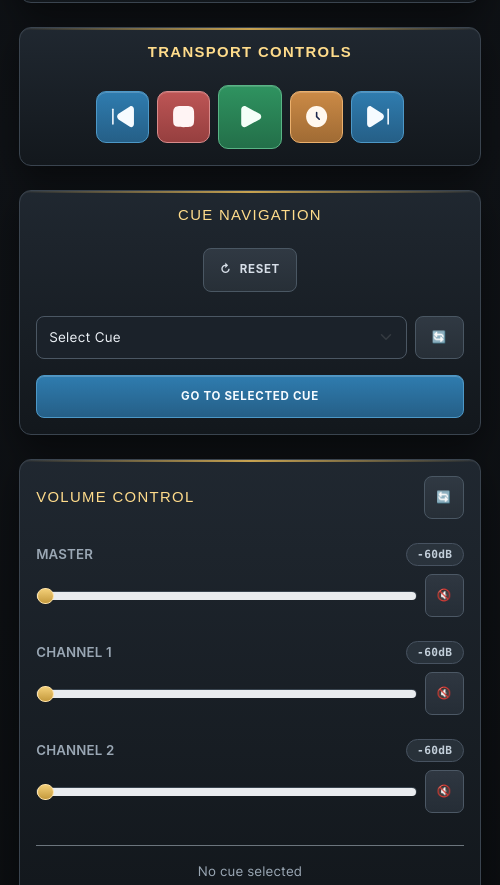
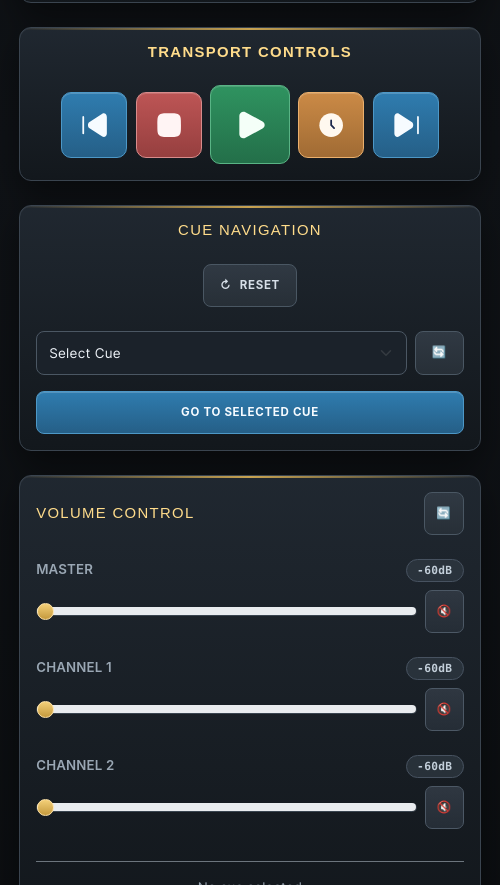
Before and after one commit to HBIDamian/QOnCommand, an Electron app: page public/index.html in a window 500 px wide. Shown: the part 820-1705 px from the top of the page. Drawn offline with Linux system fonts and the light colour scheme; no server answers; a web font is replaced by a local one.

Commit message:
Tweaks to Transport Controls

```diff
--- a/public/assets/css/app.css
+++ b/public/assets/css/app.css
@@ -337,19 +337,23 @@ h3.h5 {
 }
 
 .transport-stack {
+  --transport-gap: clamp(0.4rem, 1.7vw, 0.78rem);
+  --transport-btn-size: min(4.15rem, calc((100% - (var(--transport-gap) * 4)) / 5.19));
+  --transport-btn-size-lg: min(4.95rem, calc(var(--transport-btn-size) * 1.19));
   width: min(100%, 34rem);
   margin-inline: auto;
   display: flex !important;
   justify-content: center;
   align-items: center;
-  flex-wrap: wrap;
-  gap: 0.78rem;
+  flex-wrap: nowrap;
+  gap: var(--transport-gap);
 }
 
 .btn-icon {
-  width: 4.15rem;
-  height: 4.15rem;
-  flex: 0 0 auto;
+  width: var(--transport-btn-size);
+  flex: 0 1 var(--transport-btn-size);
+  min-width: 0;
+  aspect-ratio: 1;
   border-radius: var(--qc-radius-md);
   border: 1px solid #4d5865;
   background: linear-gradient(180deg, #313a45, #242c35);
@@ -362,13 +366,14 @@ h3.h5 {
 }
 
 .btn-icon.lg {
-  width: 4.95rem;
-  height: 4.95rem;
+  width: var(--transport-btn-size-lg);
+  flex-basis: var(--transport-btn-size-lg);
 }
 
 .btn-icon svg {
-  width: 2rem;
-  height: 2rem;
+  width: clamp(1.4rem, 44%, 2rem);
+  height: clamp(1.4rem, 44%, 2rem);
+  flex: 0 0 auto;
 }
 
 .btn-icon:hover {
@@ -803,29 +808,6 @@ select:focus-visible {
     font-size: 0.72rem;
   }
 
-  .transport-stack {
-    gap: 0.62rem;
-  }
-
-  .btn-icon {
-    width: 3.55rem;
-    height: 3.55rem;
-  }
-
-  .btn-icon.lg {
-    width: 4.2rem;
-    height: 4.2rem;
-  }
-
-  .btn-icon svg {
-    width: 1.7rem;
-    height: 1.7rem;
-  }
-
-  .btn-icon.lg:hover {
-    transform: translateY(-1px);
-  }
-
   .cue-highlight {
     padding: 0.85rem;
   }
@@ -864,26 +846,6 @@ select:focus-visible {
     font-size: 0.66rem;
   }
 
-  .transport-stack {
-    width: 100%;
-    gap: 0.52rem;
-  }
-
-  .btn-icon {
-    width: 3.3rem;
-    height: 3.3rem;
-  }
-
-  .btn-icon.lg {
-    width: 3.95rem;
-    height: 3.95rem;
-  }
-
-  .btn-icon svg {
-    width: 1.58rem;
-    height: 1.58rem;
-  }
-
   .cue-number {
     font-size: 1.36rem;
     min-width: 3rem;
```
